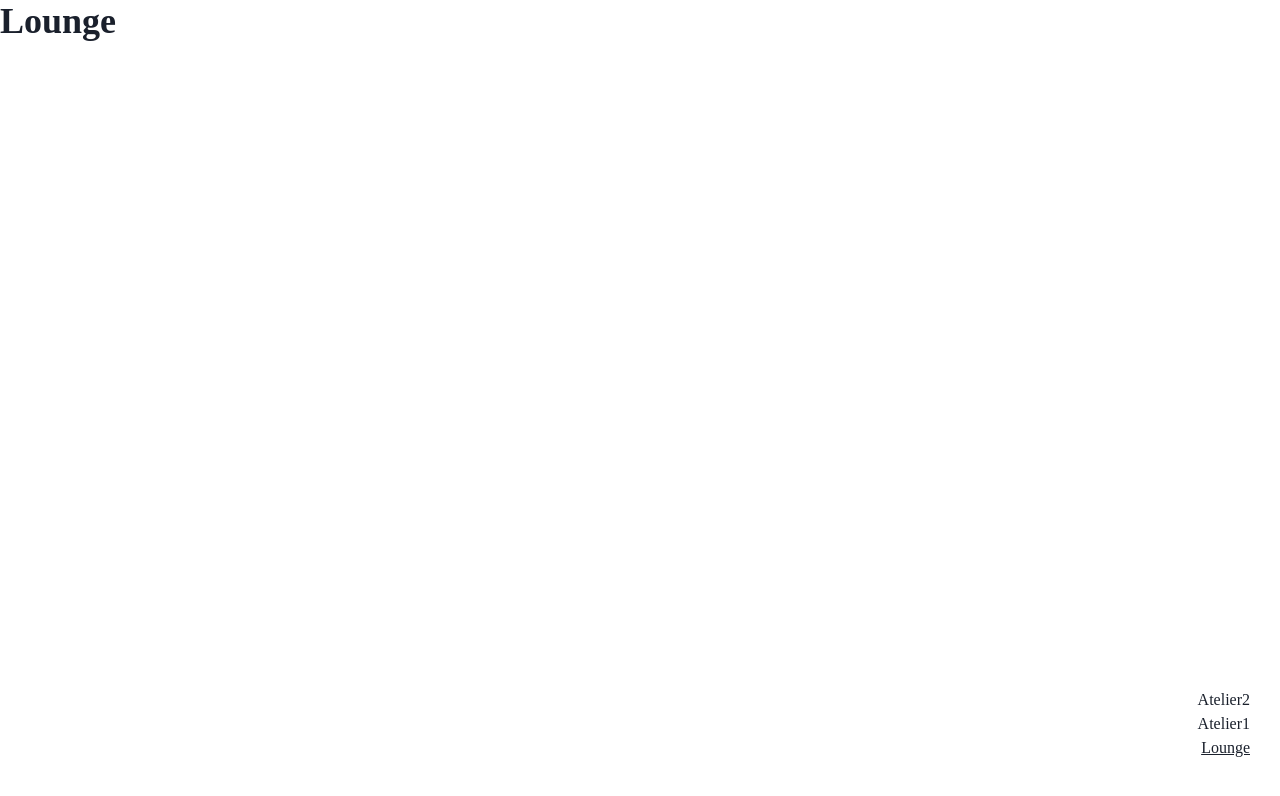
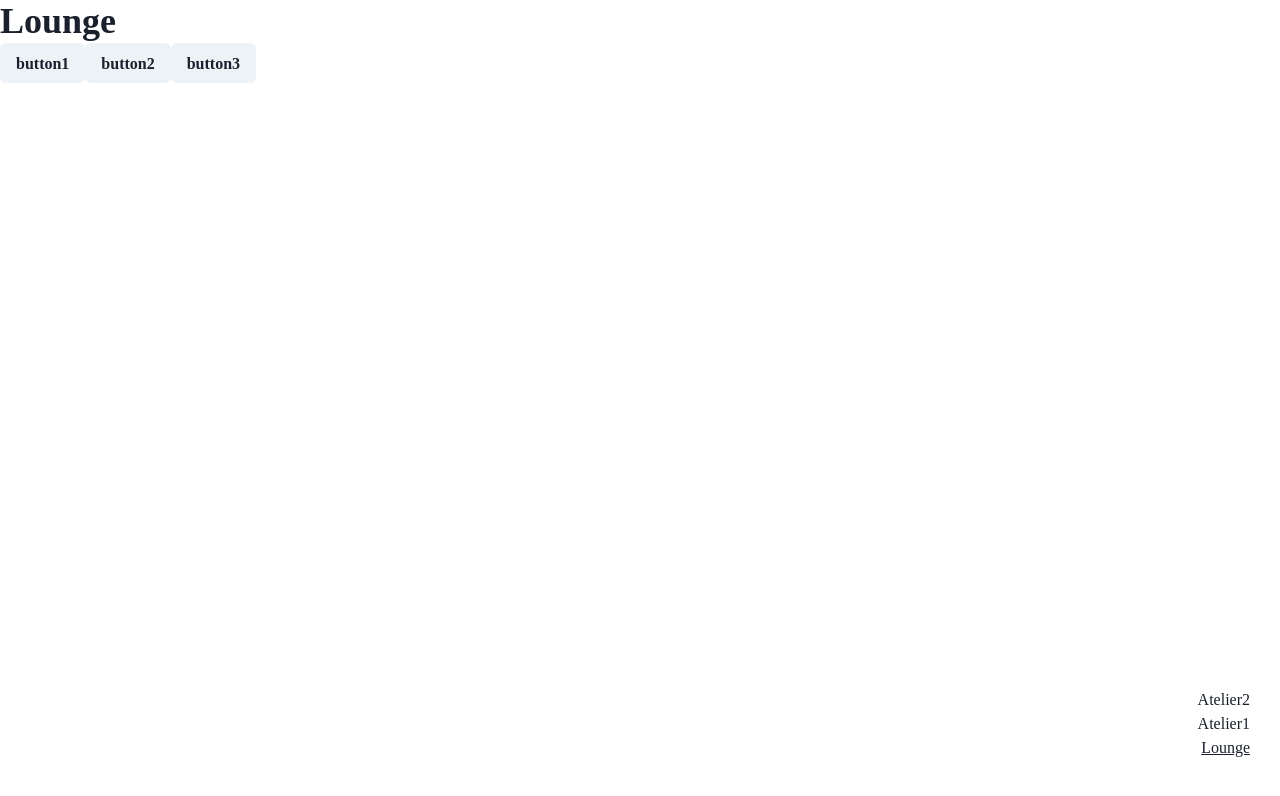
Before and after one commit to yukina765578/adl-orf, a React (Create React App) app: page /lounge in a window 1280 px wide. Shown: the top 796 px of the page. Built offline with nearby package versions, Linux system fonts and the light colour scheme.

Commit message:
modal done

```diff
--- a/package.json
+++ b/package.json
@@ -3,6 +3,7 @@
   "version": "0.1.0",
   "private": true,
   "dependencies": {
+    "@chakra-ui/icons": "^2.1.1",
     "@chakra-ui/react": "^2.8.2",
     "@emotion/react": "^11.11.1",
     "@emotion/styled": "^11.11.0",
--- /dev/null
+++ b/src/global/components/Modal.tsx
@@ -0,0 +1,63 @@
+import React, { useState } from 'react';
+import {
+    Button,
+    Modal,
+    ModalContent,
+    ModalHeader,
+    ModalFooter,
+    ModalBody,
+    ModalCloseButton,
+    IconButton,
+    Box
+} from '@chakra-ui/react';
+import { ChevronRightIcon, ChevronLeftIcon } from '@chakra-ui/icons'
+
+
+interface PopupProps {
+    id: number,
+    isOpen: boolean;
+    modalTitle: string;
+    modalContent: string;
+    modalButtonContent: string;
+    onNextModal: () => void;
+    onPrevModal: () => void;
+    setCurrentModal: React.Dispatch<React.SetStateAction<number>>;
+}
+
+const Popup: React.FC<PopupProps> = ({ id, isOpen, modalTitle, modalContent, modalButtonContent, onNextModal, onPrevModal, setCurrentModal }) => {
+    const handleNextModal = () => {
+        onNextModal();
+    }
+    const handlePrevModal = () => {
+        onPrevModal()
+    }
+    const handleOnOpen = () => {
+        setCurrentModal(id)
+    }
+    const handleOnClose = () => {
+        setCurrentModal(0);
+    }
+    return(
+        <>
+            <Button onClick={handleOnOpen}>{modalButtonContent}</Button>
+            <Modal isCentered isOpen={isOpen} onClose={handleOnClose} size="md">
+                <ModalContent height="60vh">
+                    <Box margin={5}>
+                        <ModalHeader>{modalTitle}</ModalHeader>
+                        <ModalBody>
+                            {modalContent}
+                        </ModalBody>
+                    </Box>
+                    <ModalCloseButton />
+                    <ModalFooter width='100%'>
+                        <IconButton onClick={handlePrevModal} variant="unstyled" fontSize={36} aria-label='Previous' icon={<ChevronLeftIcon />} position='absolute' left="5px" bottom='48%'>Prev Modal</IconButton>
+                        <IconButton onClick={handleNextModal} variant="unstyled" fontSize={36} aria-label='Next' icon={<ChevronRightIcon />} position='absolute' right="5px" bottom='48%'>Next Modal</IconButton>
+                    </ModalFooter>
+                </ModalContent>
+            </Modal>
+        </>
+    )
+
+}
+
+export default Popup
--- /dev/null
+++ b/src/global/components/Overlay.tsx
@@ -0,0 +1,27 @@
+import { Box } from "@chakra-ui/layout"
+import { useState } from "react"
+
+interface overlayProps {
+    isOpen: boolean;
+}
+
+const Overlay: React.FC<overlayProps> = ({ isOpen }) => {
+    const overlayStyle = {
+        backgroundColor: 'black',
+        width: '100vw',
+        height: '100vh',
+        display: 'flex',
+        justifyContent: 'center',
+        alignItems: 'center',
+        position: 'fixed',
+        zIndex: 10,
+        opacity: isOpen ? 0.3 : 0,
+        transition: 'opacity 0.2s ease-out',
+        pointerEvents: 'none',
+    }
+    return(
+        <Box sx={overlayStyle} />
+    )
+}
+
+export default Overlay
--- a/src/page/Lounge/index.tsx
+++ b/src/page/Lounge/index.tsx
@@ -1,10 +1,55 @@
-import * as React from 'react'
+import React, {useEffect, useState} from 'react'
 import { Box, Heading } from '@chakra-ui/react'
+import Popup from '../../global/components/Modal'
+import Overlay from '../../global/components/Overlay'
 
 const Lounge = () => {
+    const [currentModal, setCurrentModal] = useState<number>(0);
+
+    const handleNextModal = () => {
+        currentModal === 3 ? setCurrentModal(1) : setCurrentModal(currentModal + 1)
+    }
+
+    const handlePrevModal = () => {
+        currentModal === 1 ? setCurrentModal(3) : setCurrentModal(currentModal - 1)
+    }
+
     return(
         <Box>
+            <Overlay isOpen={(currentModal > 0)} />
             <Heading>Lounge</Heading>
+            <Popup
+                id={1}
+                isOpen={(1 === currentModal)}
+                modalTitle='Title1'
+                modalContent='Captions'
+                modalButtonContent='button1'
+                onNextModal={handleNextModal}
+                onPrevModal={handlePrevModal}
+                setCurrentModal={setCurrentModal}
+            />
+
+            <Popup
+                id={2}
+                isOpen={(2 === currentModal)}
+                modalTitle='Title2'
+                modalContent='Captions'
+                modalButtonContent='button2'
+                onNextModal={handleNextModal}
+                onPrevModal={handlePrevModal}
+                setCurrentModal={setCurrentModal}
+            />
+
+            <Popup
+                id={3}
+                isOpen={(3 === currentModal)}
+                modalTitle='Title3'
+                modalContent='Captions'
+                modalButtonContent='button3'
+                onNextModal={handleNextModal}
+                onPrevModal={handlePrevModal}
+                setCurrentModal={setCurrentModal}
+            />
         </Box>
     )
 }
```
Also changed, not shown: 1 other file (tests, documents, lock files or other folders).
